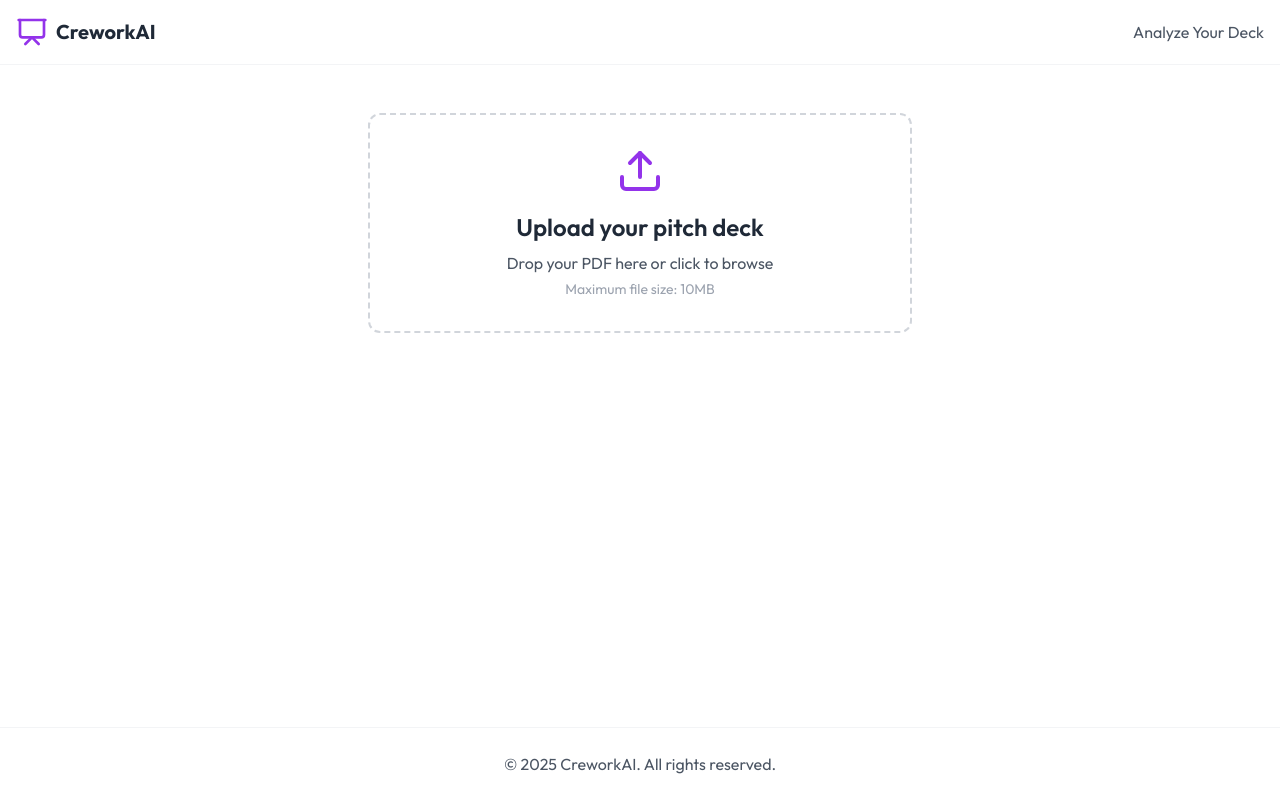
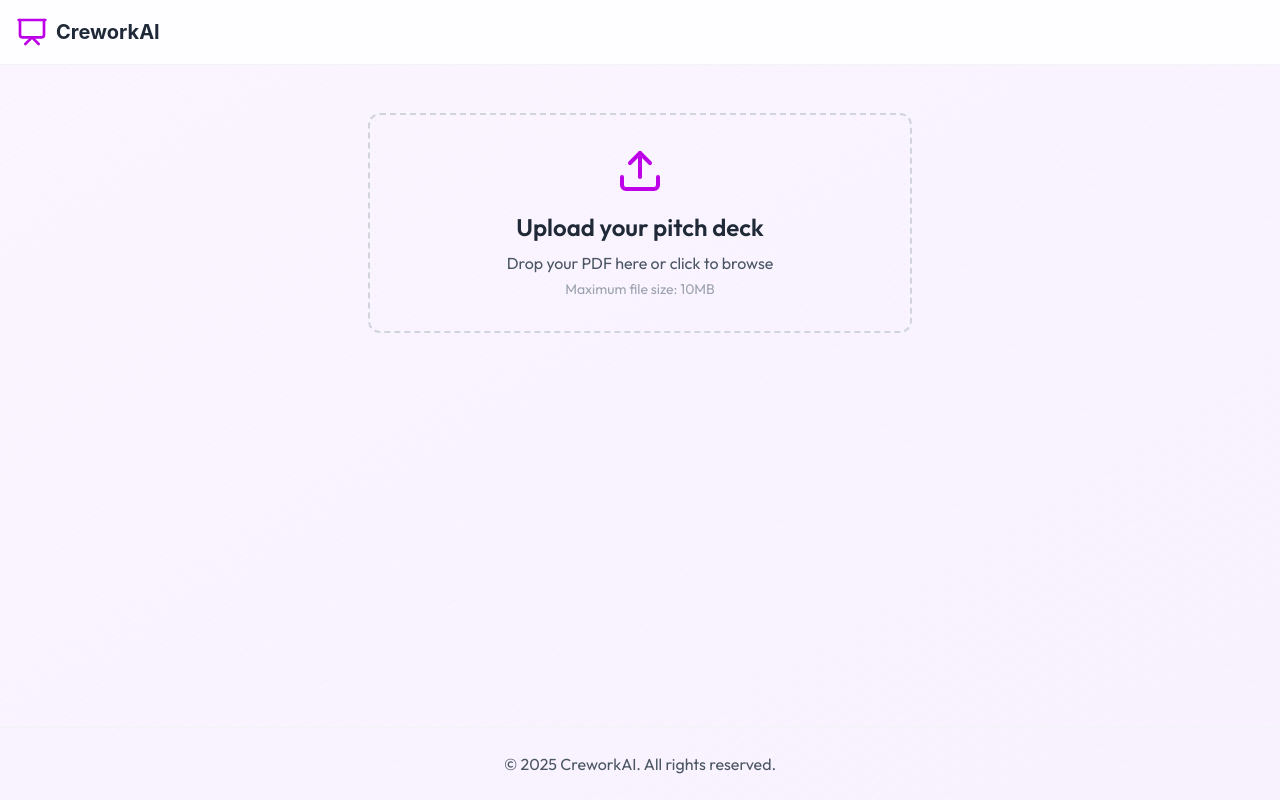
Before and after one commit to RajatMungali/Crework-PitchLens, a Next.js app: page /result in a window 1280 px wide. Built offline with nearby package versions, Linux system fonts and the light colour scheme.

Commit message:
styles updated

```diff
--- a/app/api/analyze/route.ts
+++ b/app/api/analyze/route.ts
@@ -41,11 +41,11 @@ export async function POST(request: Request) {
       }
     };
 
-    const prompt = `You are an expert pitch deck analyst with experience in venture capital. Analyze this pitch deck and provide a detailed analysis in JSON format.
+    const prompt = `You are an expert pitch deck analyst with experience in venture capital . Analyze this pitch deck and provide a detailed analysis in JSON format.
 
 IMPORTANT: Return ONLY raw JSON with no markdown formatting, code blocks, or explanatory text. Do not wrap the JSON in \`\`\`json or any other tags.
 
-The response MUST follow this precise structure:
+The response MUST follow this precise structure considering the given file is a pitch deck not any random document:
 
 {
   "score": <number between 0-100, representing overall quality ( try to not get round figured number )>,
--- a/app/page.tsx
+++ b/app/page.tsx
@@ -73,9 +73,9 @@ export default function Home() {
             animate={{ opacity: 1, y: 0 }}
             transition={{ duration: 0.8 }}
           >
-            <div className="text-center">
-              <h1 className="text-6xl md:text-7xl font-bold text-[#be00e8] mb-6 leading-tight">
-                Perfect Your Pitch Deck<br /> with AI
+            <div className="text-center font-inter">
+              <h1 className="text-6xl md:text-7xl font-bold text-black mb-6 leading-tight">
+                Perfect Your <span className='text-[#be00e8]'> Pitch <br/> Deck </span> with AI
               </h1>
               <p className="text-xl md:text-2xl text-gray-600 mb-12 max-w-3xl mx-auto leading-relaxed">
                 Get instant, professional feedback on your pitch deck. Our AI analyzes every aspect to help you create a compelling story that investors love.
@@ -88,7 +88,7 @@ export default function Home() {
               >
                 <button
                   onClick={handleAnalyzeDeck}
-                  className="bg-[#be00e8] hover:bg-[#9a00c4] text-white font-bold py-4 px-8 rounded-full text-xl transition-colors duration-300 ease-in-out shadow-lg hover:shadow-xl"
+                  className="bg-[#be00e8] hover:bg-[#b953c7] text-white font-bold py-4 px-8 rounded-full text-xl transition-colors duration-300 font-inter ease-in-out shadow-lg hover:shadow-xl"
                 >
                   Analyze the Deck
                 </button>
--- a/app/result/page.tsx
+++ b/app/result/page.tsx
@@ -4,6 +4,7 @@ import { Upload, Loader2, AlertCircle, CheckCircle, Award, BarChart2, BookOpen,
 import { motion } from 'framer-motion';
 import Navbar from '@/components/Navbar';
 import Footer from '@/components/Footer';
+import GradientBackground from '@/components/GradientBackground';
 
 interface FeedbackSectionProps {
   title: string;
@@ -30,6 +31,7 @@ function App() {
 
   return (
     <div className="flex flex-col min-h-screen">
+      <GradientBackground />
       <Navbar />
 
       <main className="flex-grow container mx-auto px-4 py-12">
@@ -164,7 +166,7 @@ const FileUpload = ({
     >
       <div className="max-w-xl mx-auto px-4">
         <div
-          className={`border-2 border-dashed rounded-xl p-8 text-center ${dragActive ? 'border-purple-600 bg-purple-50' :
+          className={`border-2 border-dashed rounded-xl p-8 text-center ${dragActive ? 'border-[#be00e8] bg-purple-50' :
               errorMessage ? 'border-red-400 bg-red-50' : 'border-gray-300'
             } transition-colors hover:border-purple-400`}
           onDragEnter={handleDrag}
@@ -186,11 +188,11 @@ const FileUpload = ({
             className={`flex flex-col items-center ${!isUploading ? 'cursor-pointer' : ''}`}
           >
             {isUploading ? (
-              <Loader2 className="h-12 w-12 text-purple-600 animate-spin" />
+              <Loader2 className="h-12 w-12 text-[#be00e8] animate-spin" />
             ) : errorMessage ? (
               <AlertCircle className="h-12 w-12 text-red-500" />
             ) : (
-              <Upload className="h-12 w-12 text-purple-600" />
+              <Upload className="h-12 w-12 text-[#be00e8]" />
             )}
 
             <h3 className={`mt-4 text-2xl font-semibold ${errorMessage ? 'text-red-600' : 'text-gray-800'
--- a/components/FileUpload.tsx
+++ b/components/FileUpload.tsx
@@ -124,7 +124,7 @@ const FileUpload = ({
       <div className="max-w-xl mx-auto"
       >
         <div
-          className={`border-2 border-dashed rounded-xl p-8 text-center ${dragActive ? 'border-purple-600 bg-purple-50' :
+          className={`border-2 border-dashed rounded-xl p-8 text-center ${dragActive ? 'border-[#be00e8] bg-purple-50' :
               errorMessage ? 'border-red-400 bg-red-50' : 'border-gray-300'
             } transition-colors hover:border-purple-400`}
           onDragEnter={handleDrag}
@@ -146,11 +146,11 @@ const FileUpload = ({
             className={`flex flex-col items-center ${!isUploading ? 'cursor-pointer' : ''}`}
           >
             {isUploading ? (
-              <Loader2 className="h-12 w-12 text-purple-600 animate-spin" />
+              <Loader2 className="h-12 w-12 text-[#be00e8] animate-spin" />
             ) : errorMessage ? (
               <AlertCircle className="h-12 w-12 text-red-500" />
             ) : (
-              <Upload className="h-12 w-12 text-purple-600" />
+              <Upload className="h-12 w-12 text-[#be00e8]" />
             )}
 
             <h3 className={`mt-4 text-2xl font-semibold ${errorMessage ? 'text-red-600' : 'text-gray-800'
--- /dev/null
+++ b/components/GradientBackground.tsx
@@ -0,0 +1,23 @@
+"use client"
+
+import React from 'react';
+
+const GradientBackground: React.FC = () => {
+  return (
+    <div className="fixed inset-0 z-[-1] bg-gradient-to-br
+      from-purple-50
+      via-purple-100/50
+      to-purple-200/30
+      dark:from-purple-900/40
+      dark:via-purple-800/30
+      dark:to-purple-700/20">
+      <div className="absolute inset-0
+        bg-[radial-gradient(#be00e8_1px,transparent_1px)]
+        [background-size:16px_16px]
+        opacity-[0.03]">
+      </div>
+    </div>
+  );
+};
+
+export default GradientBackground;
--- a/components/Navbar.tsx
+++ b/components/Navbar.tsx
@@ -15,15 +15,9 @@ const Navbar = () => {
         <div className="container mx-auto px-4 py-4">
           <div className="flex items-center justify-between">
             <Link href="/" className="flex items-center space-x-2">
-              <PresentationIcon className="h-8 w-8 text-purple-600" />
-              <span className="text-xl font-bold text-gray-800">CreworkAI</span>
+              <PresentationIcon className="h-8 w-8 text-[#be00e8]" />
+              <span className="text-xl font-bold font-inter text-gray-800">CreworkAI</span>
             </Link>
-
-            <div className="flex items-center space-x-6">
-              <Link href="/result" className="text-gray-600 hover:text-purple-600 transition-colors">
-                Analyze Your Deck
-              </Link>
-            </div>
           </div>
         </div>
       </div>
```
